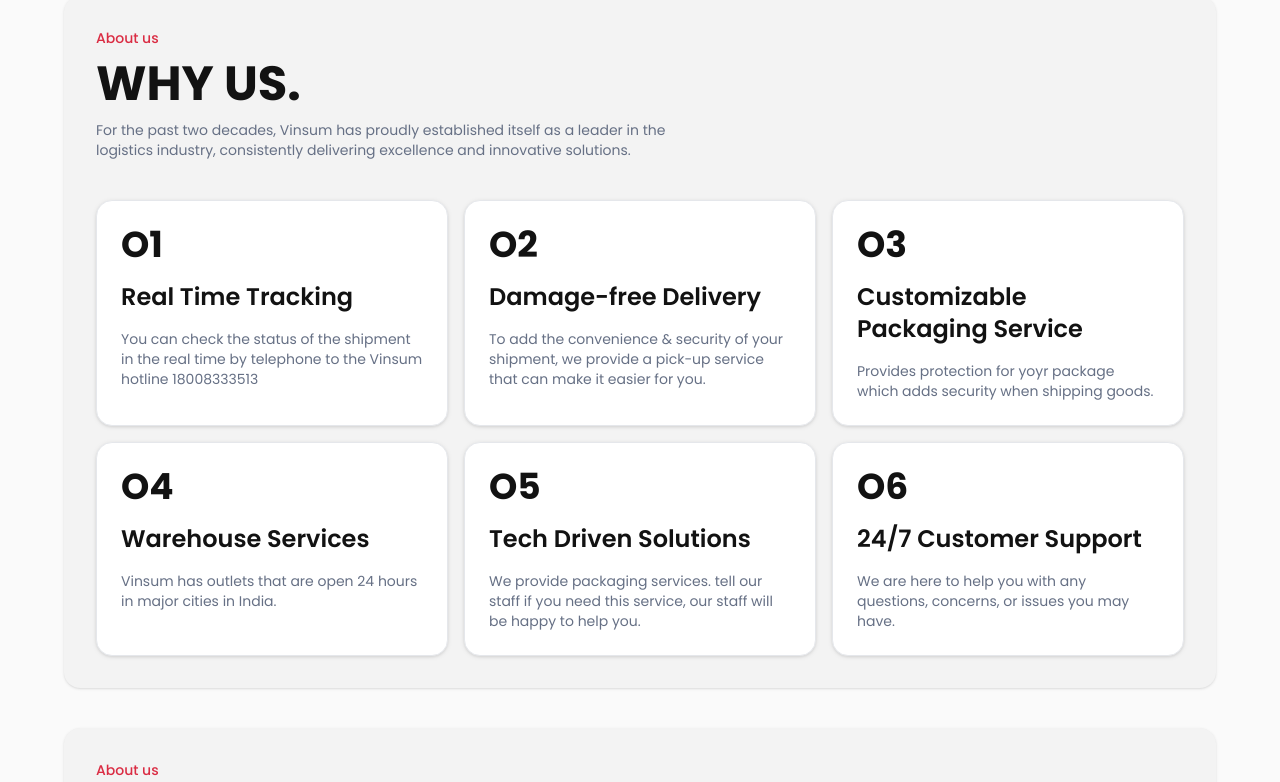
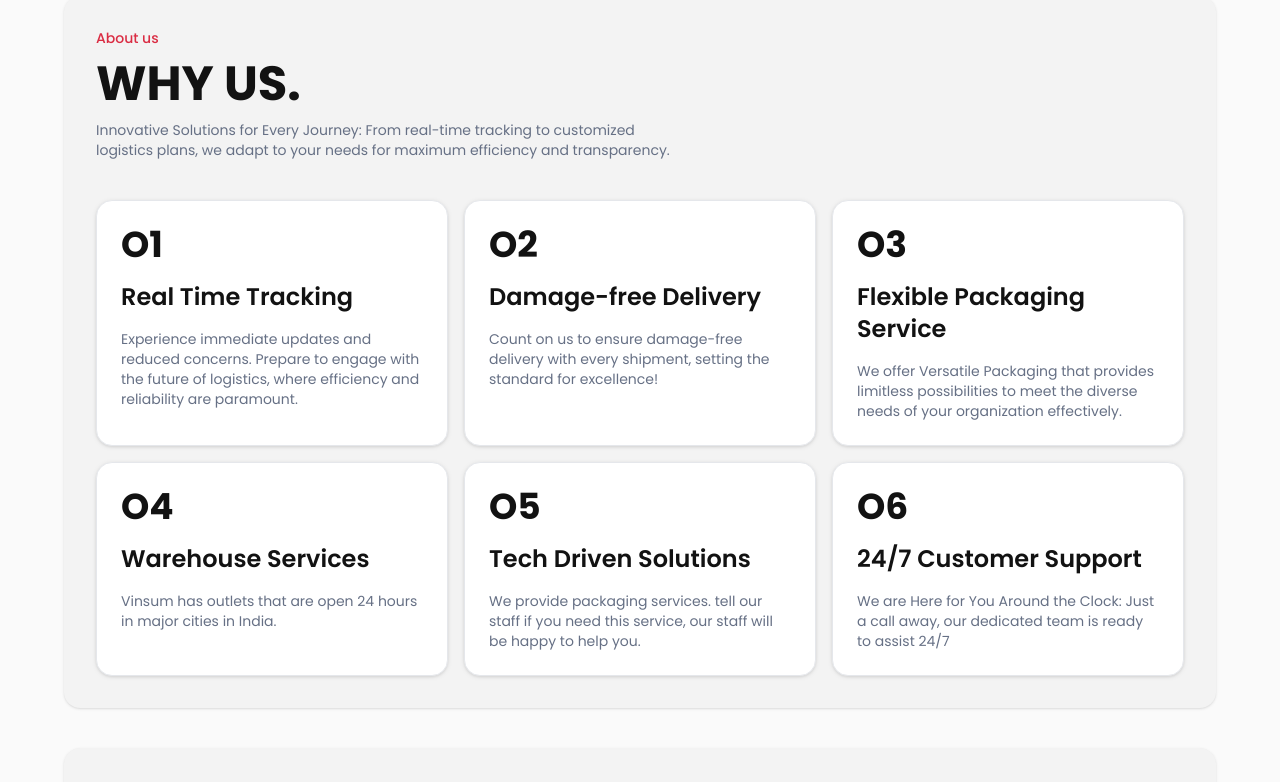
Before and after one commit to DevCodeHunt/vinsum-axpress, a React (Vite) app: page / in a window 1280 px wide. Shown: the part 900-1682 px from the top of the page. Built offline with nearby package versions, Linux system fonts and the light colour scheme.

Commit message:
more changes in about section

```diff
--- a/src/constants/index.js
+++ b/src/constants/index.js
@@ -36,17 +36,17 @@ export const aboutCards = [
   {
     title: "Real Time Tracking",
     description:
-      "You can check the status of the shipment in the real time by telephone to the Vinsum hotline 18008333513",
+      "Experience immediate updates and reduced concerns. Prepare to engage with the future of logistics, where efficiency and reliability are paramount.",
   },
   {
     title: "Damage-free Delivery",
     description:
-      "To add the convenience & security of your shipment, we provide a pick-up service that can make it easier for you.",
+      "Count on us to ensure damage-free delivery with every shipment, setting the standard for excellence!",
   },
   {
-    title: "Customizable Packaging Service",
+    title: "Flexible Packaging Service",
     description:
-      "Provides protection for yoyr package which adds security when shipping goods.",
+      "We offer Versatile Packaging that provides limitless possibilities to meet the diverse needs of your organization effectively.",
   },
   {
     title: "Warehouse Services",
@@ -61,7 +61,7 @@ export const aboutCards = [
   {
     title: "24/7 Customer Support",
     description:
-      "We are here to help you with any questions, concerns, or issues you may have.",
+      "We are Here for You Around the Clock: Just a call away, our dedicated team is ready to assist 24/7",
   },
 ];
 
--- a/src/pages/Home/sections/AboutSection.jsx
+++ b/src/pages/Home/sections/AboutSection.jsx
@@ -26,7 +26,7 @@ const AboutSection = () => {
             variants={fadeIn("right", "tween", 0.2, 1)}
             className="card-description"
           >
-            For the past two decades, Vinsum has proudly established itself as a leader in the logistics industry, consistently delivering excellence and innovative solutions.
+            Innovative Solutions for Every Journey: From real-time tracking to customized logistics plans, we adapt to your needs for maximum efficiency and transparency.
           </motion.p>
         </div>
         <div className="grid md:grid-cols-3 sm:grid-cols-2 gap-4 mt-10">
--- a/src/pages/Home/sections/AboutSection2.jsx
+++ b/src/pages/Home/sections/AboutSection2.jsx
@@ -84,7 +84,7 @@ const AboutSection2 = () => {
             variants={fadeIn("right", "tween", 0.2, 1)}
             className="card-description"
           >
-            Innovative Solutions for Every Journey: From real-time tracking to customized logistics plans, we adapt to your needs for maximum efficiency and transparency.
+            For the past two decades, Vinsum has proudly established itself as a leader in the logistics industry, consistently delivering excellence and innovative solutions.
           </motion.p>
         </div>
 
```
